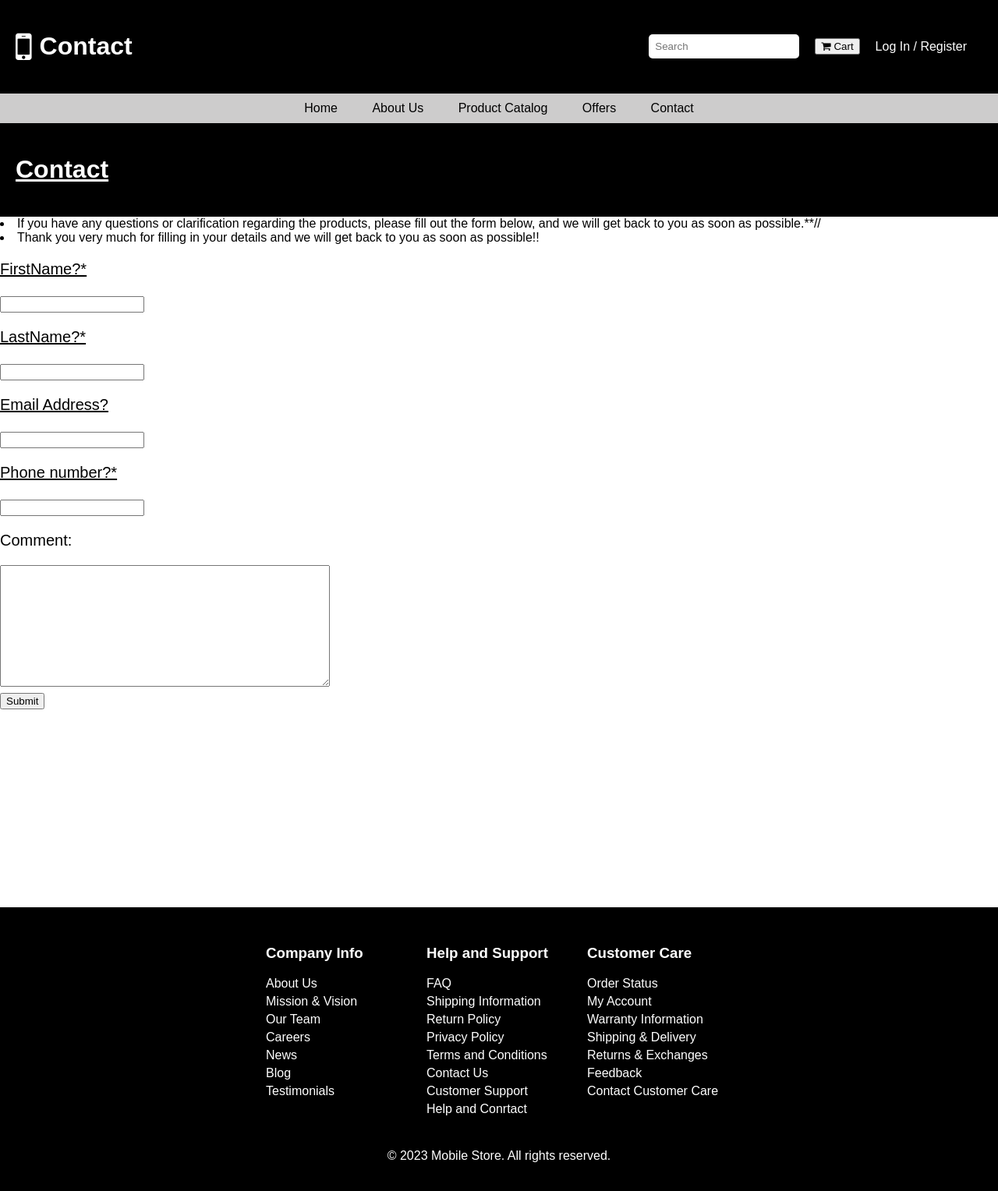
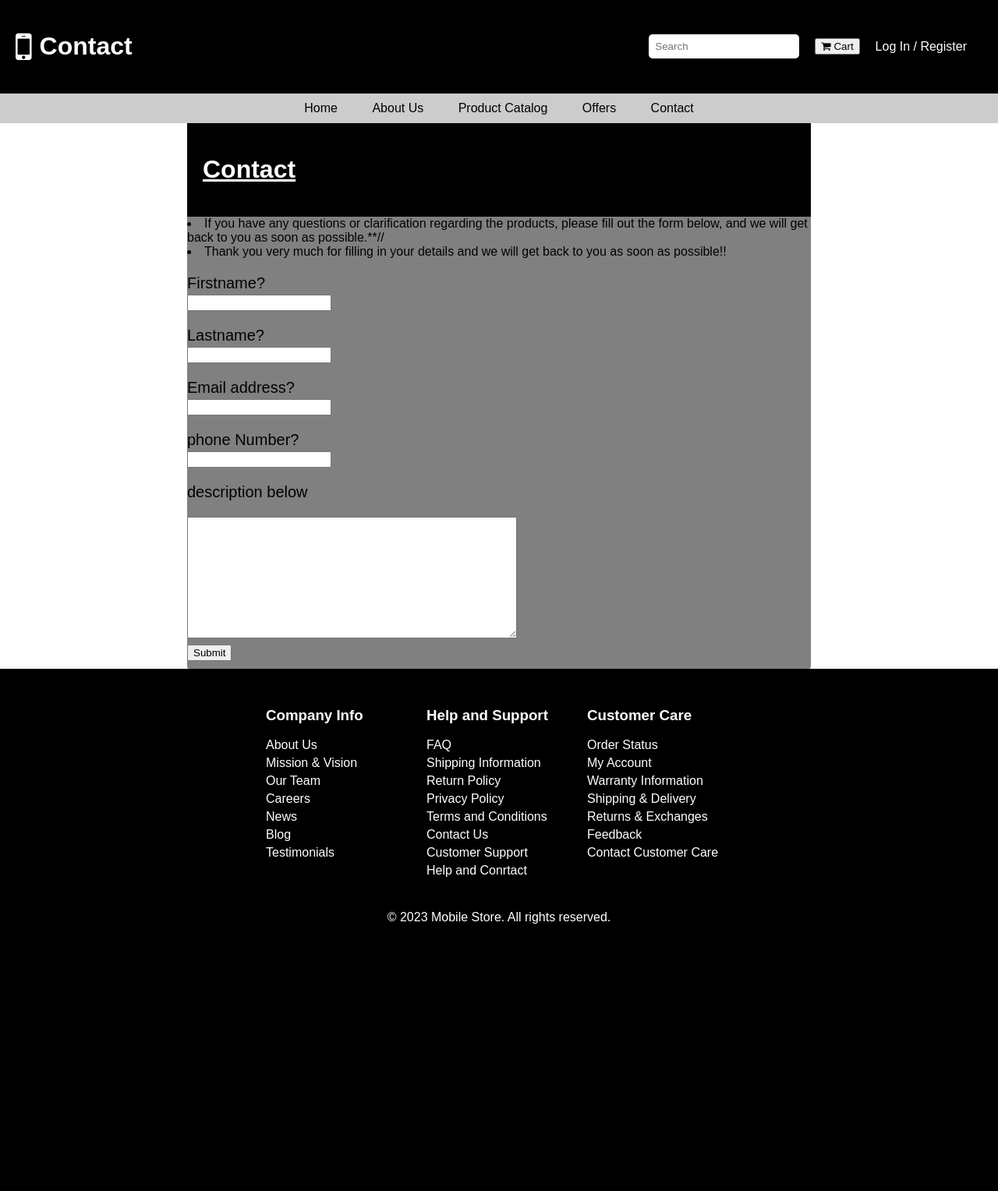
Before and after one commit to Umer-Aziz-Chaudhry/Team-Project, a PHP site: page / in a window 1280 px wide. Shown: the whole page at 78% size. After the commit the page ends 1185 px from the top, so only its background shows below. Run offline with PHP 8.4, Linux system fonts and the light colour scheme.

Commit message:
form
i changed the format and the stylistic of the form and i updated it

```diff
--- a/Codes/Product_History.html
+++ b/Codes/Product_History.html
@@ -1,5 +1,3 @@
-
-
 <!DOCTYPE html>
 <html lang="en">
 <head>
@@ -9,6 +7,7 @@
     <title>Order History - Your Mobile Store</title>
 </head>
 <body>
+
     <main>
         <h2>Order History</h2>
         <div class="order-history">
--- a/Index.html
+++ b/Index.html
@@ -29,20 +29,20 @@
             <li><a href="#">Contact</a></li>
         </ul>
     </nav>
-        <div class="Contact">
+        <div class="contact-box">
             <header><h1><u>Contact</u></h1></header>
             <li>If you have any questions or clarification regarding the products, please fill out the form below, and we will get back to you as soon as possible.**//</li>
             <li> Thank you very much for filling in your details and we will get back to you as soon as possible!!</li>
             <form class="Contact">
-            <P><u>FirstName?*</u></P>
+            <label> Firstname? </label>
             <input type="text" name="Firstname" placeholder="        " required/>
-            <p><u>LastName?*</u></p>
+            <label> Lastname? </label>
             <input type="text" name="Lastname" placeholder="       " required/>
-            <p><u>Email Address?</u></p>
+            <label> Email address? </label>
             <input  type="text" name="Email" placeholder="          " required/>
-            <p><u>Phone number?*</u></p>
+            <label> phone Number? </label>
             <input  type="text" name="Number" placeholder="       " required/>
-            <p> Comment:</p>
+            <p> description below </p>
             <textarea name="Comment" rows="10" cols="50"></textarea>
             <button type="submit">Submit</button>
             </form>
--- a/styles.css
+++ b/styles.css
@@ -12,7 +12,6 @@ body {
 body::-webkit-scrollbar {
     display: none;
 }
-
 /* Header Styles */
 header {
     background-color: #000;
@@ -94,7 +93,6 @@ footer {
     color: #fff;
     padding: 20px;
     text-align: center;
-    margin-top: 800px;
 }
 
 /* Footer Columns Styles */
@@ -129,9 +127,23 @@ footer {
     color: #fff;
     text-decoration: none;
 }
+.contact-box {
+    width: 800px;
+    height: 700px;
+    margin:auto;
+    color: black;
+    background-color: grey;
+    border-radius: 3px;
+}
 
 form {
     width: 200px;
     height: 30px;
     font-size: 20px;
 }
+
+form label {
+    display: flex;
+    margin-top: 20px;
+    font-size: 20px;
+}
```
